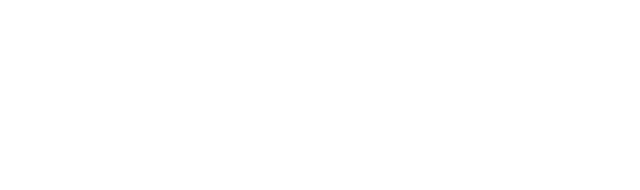
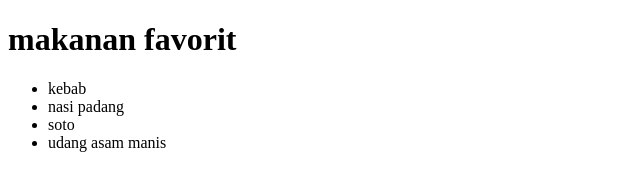
Before and after one commit to marvinnugraha/pplg1_testbranch, a plain HTML site: page index.html in a window 1280 px wide. Shown: the whole page, without its empty margins (0-640 px from the left). Drawn offline with Linux system fonts and the light colour scheme.

Commit message:
mengubahh

```diff
--- a/index.html
+++ b/index.html
@@ -5,5 +5,14 @@
     <meta name="viewport" content="width=device-width, initial-scale=1.0" />
     <title>Document</title>
   </head>
-  <body></body>
+  <body>
+    <h1>makanan favorit</h1>
+
+    <ul>
+      <li>kebab</li>
+      <li>nasi padang</li>
+      <li>soto</li>
+      <li>udang asam manis</li>
+    </ul>
+  </body>
 </html>
```
